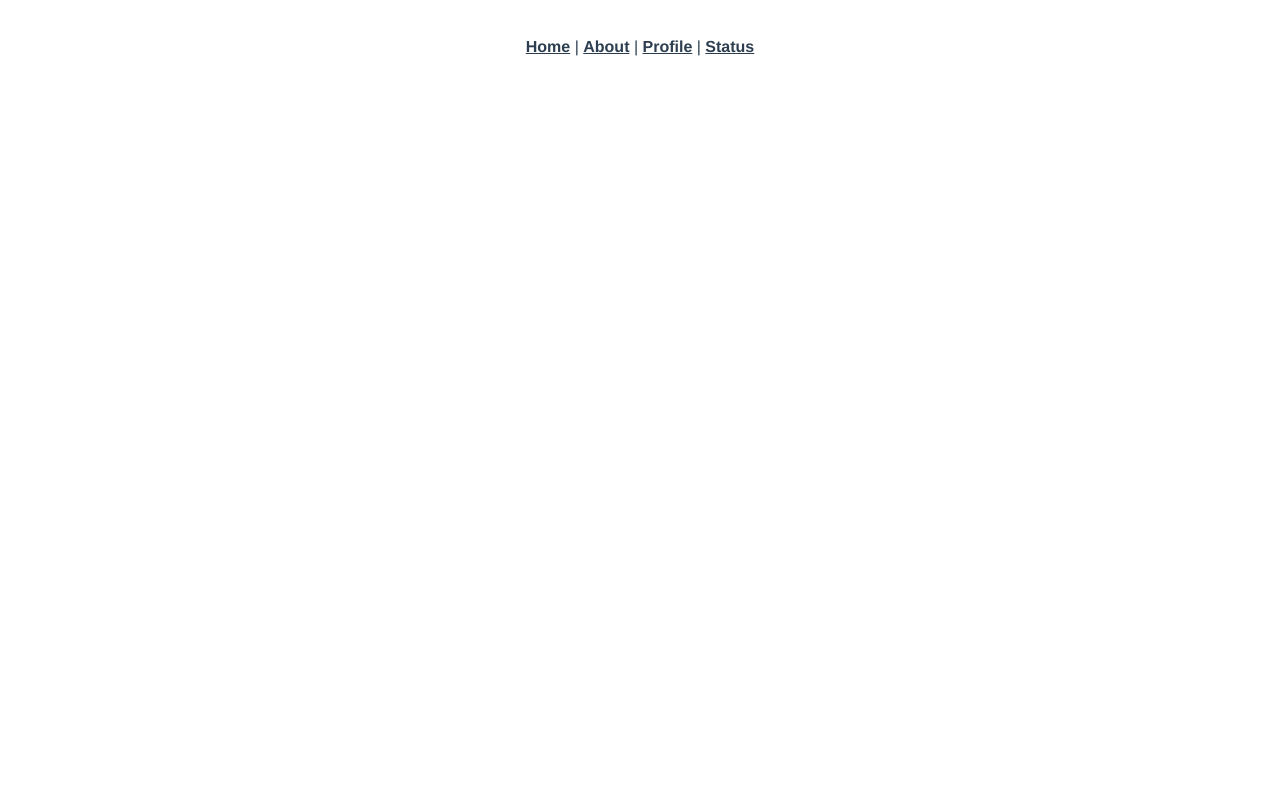
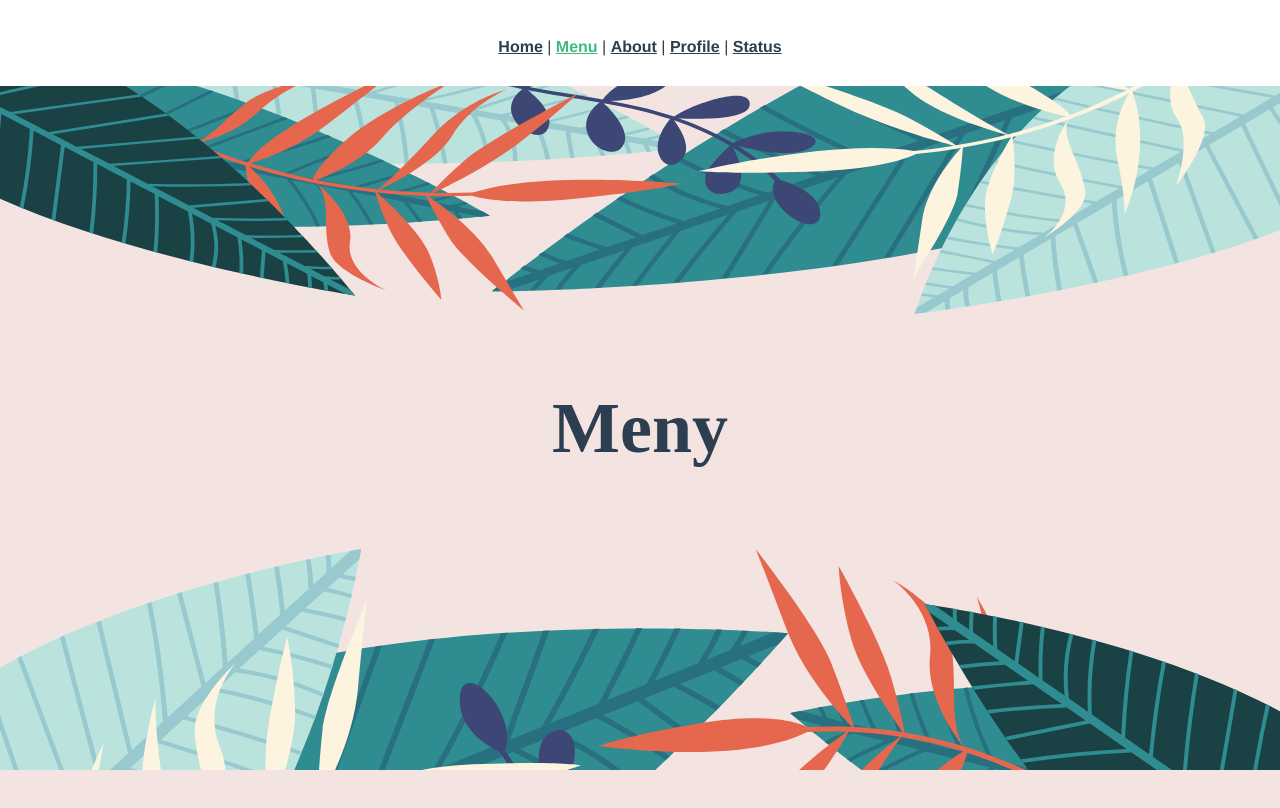
Before and after one commit to midori1727/airbean.vue, a Vue app: page /menu in a window 1280 px wide. Shown: the top 808 px of the page. Built offline with nearby package versions, Linux system fonts and the light colour scheme.

Commit message:
Added menu

```diff
--- a/src/App.vue
+++ b/src/App.vue
@@ -2,6 +2,7 @@
   <div id="app">
     <div id="nav">
       <router-link to="/">Home</router-link> |
+      <router-link to="/menu">Menu</router-link> |
       <router-link to="/about">About</router-link> |
       <router-link to="/profile">Profile</router-link> |
       <router-link to="/status">Status</router-link>
--- a/src/router/index.js
+++ b/src/router/index.js
@@ -9,6 +9,11 @@ const routes = [
     path: "/",
     name: "Home",
     component: Home
+  },
+  {
+    path: "/menu",
+    name: "Menu",
+    component: () => import("../views/Menu.vue")
   },
   {
     path: "/about",
--- a/src/views/About.vue
+++ b/src/views/About.vue
@@ -31,15 +31,11 @@ export default {
 
 <style scoped>
 
-/* Typography */
-h1 {
-font-weight: 700;
-}
-
 h1 {
     font-family: 'PT Serif', serif;
-    font-size: 5rem;
+    font-size: 4.5rem;
     line-height: 1.4em;
+    font-weight: 700;
 }
 
 .bold-text{
@@ -84,7 +80,3 @@ article p {
   margin-top: 5em;
 }
 </style>
-<!--
-
-
--->
--- /dev/null
+++ b/src/views/Menu.vue
@@ -0,0 +1,49 @@
+<template>
+    <div class="wrapper">
+        <Header />
+        <article>
+            <h1> Meny </h1>
+        </article>
+<Footer />
+    </div>
+</template>
+
+<script>
+// @ is an alias to /src
+
+
+import Header from '../components/Header';
+import Footer from '../components/Footer';
+export default {
+    name: 'Menu',
+  components: {
+    Header,
+    Footer
+  }
+    }
+</script>
+
+<style scoped>
+
+.wrapper {
+    background: #f3e4e1;
+    height:100vh;
+    margin-left: -1%;
+    margin-right: -1%;
+    margin-bottom: -1%;
+}
+
+
+h1 {
+    font-family: 'PT Serif', serif;
+    font-size: 4.5rem;
+    line-height: 1.4em;
+    font-weight: 700;
+}
+
+article {
+    background: #f3e4e1;
+    overflow: hidden;
+}
+
+</style>
```
Also changed, not shown: src/assets/plus_menu.svg (added).
